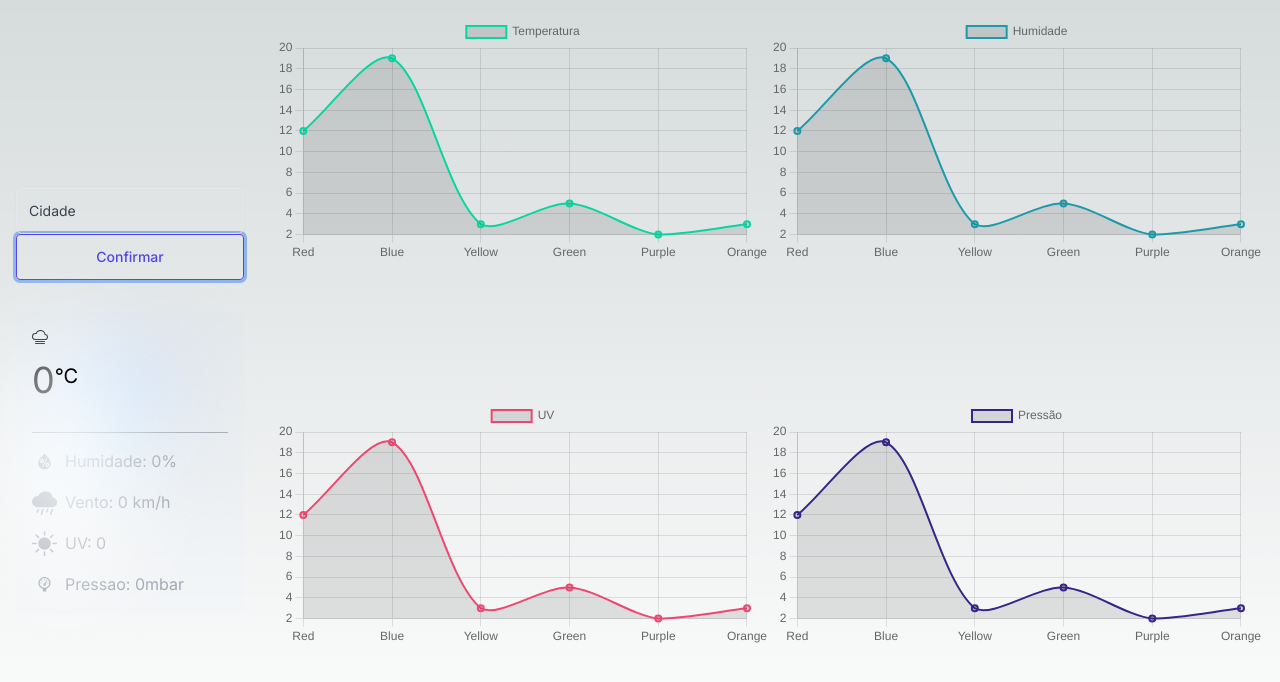
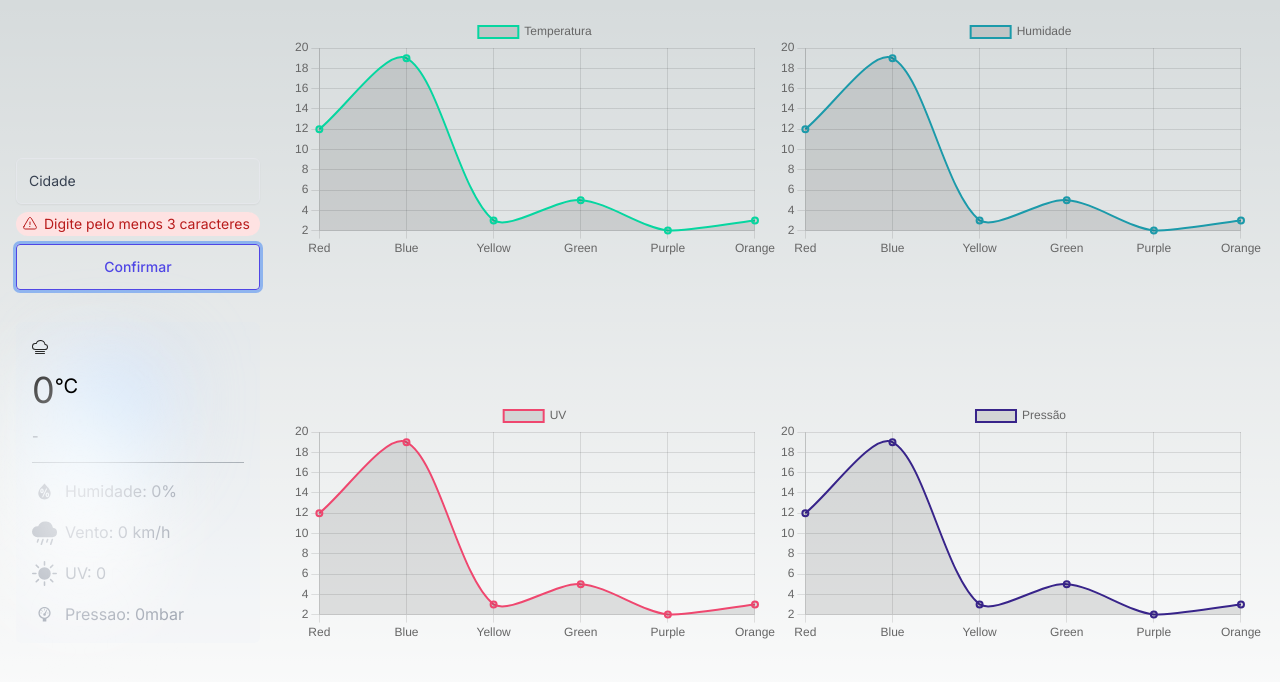
Before and after one commit to felipesaff/weather-app, a Next.js app: page / in a window 1280 px wide. Both pictures are taken after a click on the button "Confirmar". Shown: the top 682 px of the page. Built offline with nearby package versions, Linux system fonts and the light colour scheme.

Commit message:
refac: abstract getCity function and initialState

```diff
--- a/src/components/card/index.tsx
+++ b/src/components/card/index.tsx
@@ -1,13 +1,25 @@
 import { WiHumidity, WiBarometer } from 'react-icons/wi'
 import { BsCloudFog, BsFillCloudRainFill, BsFillSunFill } from 'react-icons/bs';
-import { Current } from '@/types';
+import { Current, Location } from '@/types';
 import Image from 'next/image';
 
 type Props = {
     data: Current
+    location: Location
 }
 
-export const WeatherCard = ({data: {condition, humidity, pressure_mb, temp_c, uv, wind_kph}}: Props) => {
+export const WeatherCard = (
+    {data: {
+            condition,
+            humidity,
+            pressure_mb,
+            temp_c,
+            uv,
+            wind_kph
+        },
+        location
+    }: Props
+) => {
     return (
         <div className="flex flex-col relative justify-between w-full bg-blue-200 rounded-md bg-opacity-5 before:absolute before:h-[300px] before:w-[180px] before:-translate-x-1/2 before:rounded-full
             before:bg-gradient-radial before:from-white before:to-transparent before:blur-2xl before:content-[''] after:absolute after:-z-20 after:h-[120px] after:w-[100px]
@@ -28,9 +40,10 @@ export const WeatherCard = ({data: {condition, humidity, pressure_mb, temp_c, uv
                         : <BsCloudFog width={50}/>
                 }
                 <span className='text-4xl my-4'>
-                    {temp_c}<sup className='text-xl'>°C</sup>
+                    {temp_c.toFixed(0)}<sup className='text-xl'>°C</sup>
                 </span>
-                <p className='text-sm font-thin text-gray-300'>{condition.text}</p>
+                <p className='text-sm text-gray-400 font-bold'> {location.name} - {location.region} </p>
+                <p className='text-sm font-thin text-gray-300'> {condition.text} </p>
             </div>
 
             <div className='text-gray-400 grid gap-4'>
--- /dev/null
+++ b/src/components/error/index.tsx
@@ -0,0 +1,28 @@
+type Props = {
+    errorMessage: string
+}
+
+export const ErrorBadge = ({errorMessage}: Props) => {
+    return (
+        <span
+            className="inline-flex items-center justify-center rounded-full bg-red-100 px-2.5 py-0.5 my-2 text-red-700"
+        >
+            <svg
+                xmlns="http://www.w3.org/2000/svg"
+                fill="none"
+                viewBox="0 0 24 24"
+                stroke-width="1.5"
+                stroke="currentColor"
+                className="-ms-1 me-1.5 h-4 w-4"
+            >
+                <path
+                stroke-linecap="round"
+                stroke-linejoin="round"
+                d="M12 9v3.75m-9.303 3.376c-.866 1.5.217 3.374 1.948 3.374h14.71c1.73 0 2.813-1.874 1.948-3.374L13.949 3.378c-.866-1.5-3.032-1.5-3.898 0L2.697 16.126zM12 15.75h.007v.008H12v-.008z"
+                />
+            </svg>
+
+            <p className="whitespace-nowrap text-sm">{errorMessage}</p>
+        </span>
+    )
+}
--- a/src/pages/index.tsx
+++ b/src/pages/index.tsx
@@ -2,61 +2,25 @@ import { Inter } from 'next/font/google'
 import { WeatherCard } from '@/components/card'
 import { LineChart } from '@/components/chart/LineChart'
 import { useState } from 'react'
-import { Current, ForecastDayType, Location } from '@/types'
-
-type ForecastType = {
-    location: Location
-    current: Current
-    forecast: ForecastDayType[]
-}
+import { ForecastType } from '@/types'
+import { initialState } from '@/state'
+import { ErrorBadge } from '@/components/error'
+import { getCity } from '@/utils/city'
 
 const inter = Inter({ subsets: ['latin'] })
 
 export default function Home() {
-    const initialState: ForecastType = {
-        current: {
-            condition: {
-                code: 0,
-                text: '',
-                icon: ''
-            },
-            humidity: 0,
-            pressure_mb: 0,
-            temp_c: 0,
-            uv: 0,
-            wind_kph: 0
-        },
-        location: {
-            name: '',
-            region: ''
-        },
-        forecast: [
-            {
-                date: new Date().toLocaleDateString(),
-                day: {
-                    avghumidity: 0,
-                    maxtemp_c: 0,
-                    maxwind_kph: 0,
-                    mintemp_c: 0
-                },
-                uv: 0
-
-            }
-        ]
-    }
     const [city, setCity] = useState<string>('');
-    const [error, setError] = useState<{error: boolean; message: string}>({error: false, message: ''});
+    const [error, setError] = useState<{error: boolean; message?: string}>({error: false});
     const [forecast, setForecast] = useState<ForecastType>(initialState)
 
-    async function getCity() {
-        if(city.length < 3) return setError({error: true, message: 'Digite pelo menos 3 caracteres'});
-
-        const res = await fetch(`/api/forecast?city=${city}`);
-        if(!res.ok) return setError({error: true, message: res.statusText});
-        const data = await res.json()
-        .then(json => json.data)
-
-        return setForecast(data)
+    async function handleGetCity() {
+        const resGetCity = await getCity(city)
+        if(resGetCity.error) return setError(resGetCity);
+        if(resGetCity.data) {
+            setForecast(resGetCity.data)
+            setError({error: false})
+        }
     }
 
   return (
@@ -82,13 +46,15 @@ export default function Home() {
                 Cidade
             </span>
         </label>
+        { error.error && <ErrorBadge errorMessage={error.message!} /> }
         <button
-            onClick={getCity}
+            onClick={handleGetCity}
             className='inline-block w-full mb-8 rounded border border-indigo-600 px-12 py-3 text-sm font-medium text-indigo-600 hover:bg-indigo-600 hover:text-white focus:outline-none focus:ring active:bg-indigo-500'
         >
             Confirmar
         </button>
             <WeatherCard
+                location={forecast.location}
                 data={forecast.current}
             />
         </div>
--- /dev/null
+++ b/src/state/index.ts
@@ -0,0 +1,33 @@
+import { ForecastType } from "@/types";
+
+export const initialState: ForecastType = {
+    current: {
+        condition: {
+            code: 0,
+            text: '',
+            icon: ''
+        },
+        humidity: 0,
+        pressure_mb: 0,
+        temp_c: 0,
+        uv: 0,
+        wind_kph: 0
+    },
+    location: {
+        name: '',
+        region: ''
+    },
+    forecast: [
+        {
+            date: new Date().toLocaleDateString(),
+            day: {
+                avghumidity: 0,
+                maxtemp_c: 0,
+                maxwind_kph: 0,
+                mintemp_c: 0
+            },
+            uv: 0
+
+        }
+    ]
+}
--- /dev/null
+++ b/src/utils/city.ts
@@ -0,0 +1,10 @@
+export async function getCity(city: string) {
+    if(city.length < 3) return {error: true, message: 'Digite pelo menos 3 caracteres'};
+
+    const res = await fetch(`/api/forecast?city=${city}`);
+    if(!res.ok) return {error: true, message: res.statusText};
+    const data = await res.json()
+    .then(json => json.data)
+
+    return { data }
+}
```
